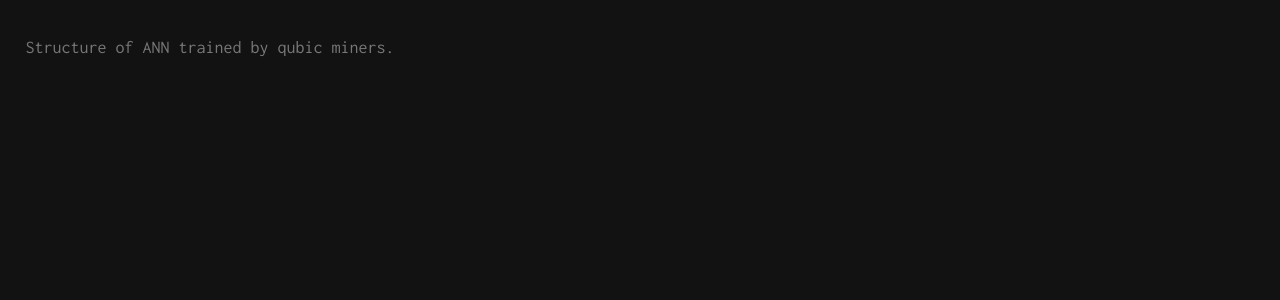
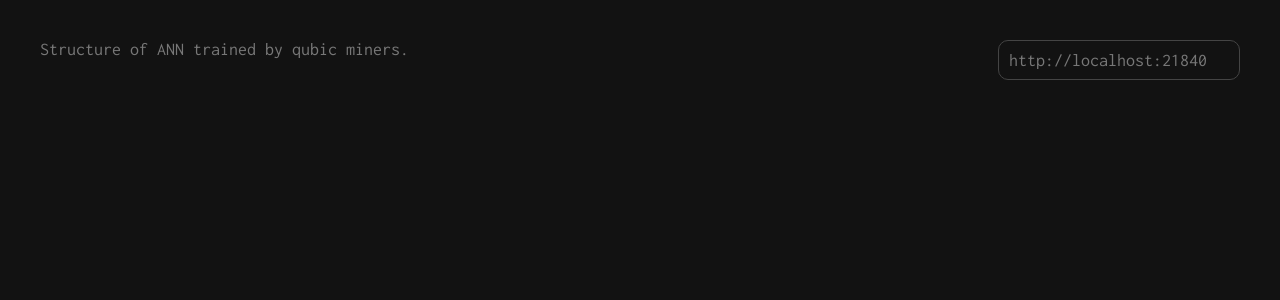
Before and after one commit to computor-tools/ann-visualizer, a React (Vite) app: page / in a window 1280 px wide. Shown: the top 300 px of the page. Built offline with nearby package versions, Linux system fonts and the light colour scheme; the HTML template or start-up script is replaced by a standard one.

Commit message:
eliminate dead code, add url input

```diff
--- a/src/App.jsx
+++ b/src/App.jsx
@@ -5,22 +5,6 @@ const GlobalStyle = createGlobalStyle`
   body {
     margin: 0;
     background: #121212;
-  }
-  ::-webkit-scrollbar {
-    width: 4px;
-  }
-
-  ::-webkit-scrollbar-track {
-    background: transparent;
-  }
-
-  ::-webkit-scrollbar-thumb {
-    background: #888;
-    border-radius: 2px;
-  }
-
-  ::-webkit-scrollbar-thumb:hover {
-    background: #555;
   }
 `;
 
@@ -30,8 +14,35 @@ const Heading = styled.h1`
   font-size: 18px;
   font-family: 'Inconsolata', monospace;
   position: fixed;
-  top: 2vw;
-  left: 2vw;
+  top: 40px;
+  left: 40px;
+  z-index: 1000;
+  margin: 0;
+`;
+
+const Input = styled.input`
+  margin: 0;
+  position: fixed;
+  top: 40px;
+  right: 40px;
+  padding: 10px;
+  font-family: 'Inconsolata', monospace;
+  color: #777;
+  width: 220px;
+  background: transparent;
+  z-index: 1000;
+  border: 1px solid #444;
+  border-radius: 10px;
+  transition: color 0.4s;
+  font-size: 18px;
+
+  &:focus {
+    color: #fff;
+  }
+
+  &:before {
+    content: 'Miner url:';
+  }
 `;
 
 const Canvas = styled.canvas`
@@ -59,8 +70,10 @@ const App = function () {
   const canvas2 = useRef();
   const canvas3 = useRef();
   const [currentIndex, setCurrentIndex] = useState(undefined);
+  const [url, setUrl] = useState('http://localhost:21840');
 
-  useEffect(function () {
+  useEffect(
+    function () {
       let listener;
       const ctx = canvas.current.getContext('2d');
       const ctx2 = canvas2.current.getContext('2d');
@@ -72,7 +85,7 @@ const App = function () {
           document.body.removeEventListener('mousemove', listener);
         }
 
-      fetch('http://localhost:21840', { method: 'GET' })
+        fetch(url, { method: 'GET' })
           .then(function (response) {
             return response.arrayBuffer();
           })
@@ -212,7 +225,6 @@ const App = function () {
             let t0 = performance.now();
             let alpha = 0;
             let direction = 1;
-          let j = 0;
             const animate = function () {
               ctx3.clearRect(0, 0, canvas3.current.width, canvas3.current.height);
               var t1 = performance.now();
@@ -236,12 +248,9 @@ const App = function () {
                   gradient.addColorStop(0, `rgba(255, 0, 0, ${alpha})`);
                   gradient.addColorStop(0.8, 'transparent');
                   ctx3.fillRect(neuron.x - 15, neuron.y - 15, 30, 30);
-                if (direction === 1 && alpha >= 1) {
-                  j++;
-                }
                 }
               });
-            if (direction === 1 && j === liveNeurons.length) {
+              if (direction === 1 && alpha >= 1) {
                 direction = -1;
                 t0 = performance.now();
               }
@@ -273,7 +282,9 @@ const App = function () {
               for (let i = 0; i < NUMBER_OF_NEURONS; i++) {
                 const neuron = structure[i];
                 if (
-                Math.sqrt((neuron.x - event.pageX + 20) ** 2 + (neuron.y - event.pageY + 20) ** 2) <
+                  Math.sqrt(
+                    (neuron.x - event.pageX + 20) ** 2 + (neuron.y - event.pageY + 20) ** 2
+                  ) <
                   (window.innerHeight - 40) / Y
                 ) {
                   setCurrentIndex({ i, x: neuron.x, y: neuron.y });
@@ -379,12 +390,21 @@ const App = function () {
           document.body.removeEventListener('mousemove', listener);
         }
       };
-  }, []);
+    },
+    [url]
+  );
 
   return (
     <>
       <GlobalStyle />
       <Heading>Structure of ANN trained by qubic miners.</Heading>
+      <Input
+        type="text"
+        value={url}
+        onChange={function (event) {
+          setUrl(event.target.value);
+        }}
+      />
       <Canvas width={window.innerWidth - 40} height={window.innerHeight - 40} ref={canvas} />
       <Canvas width={window.innerWidth - 40} height={window.innerHeight - 40} ref={canvas2} />
       <Canvas width={window.innerWidth - 40} height={window.innerHeight - 40} ref={canvas3} />
```
Lines whose indentation alone changed are shown as unchanged.
